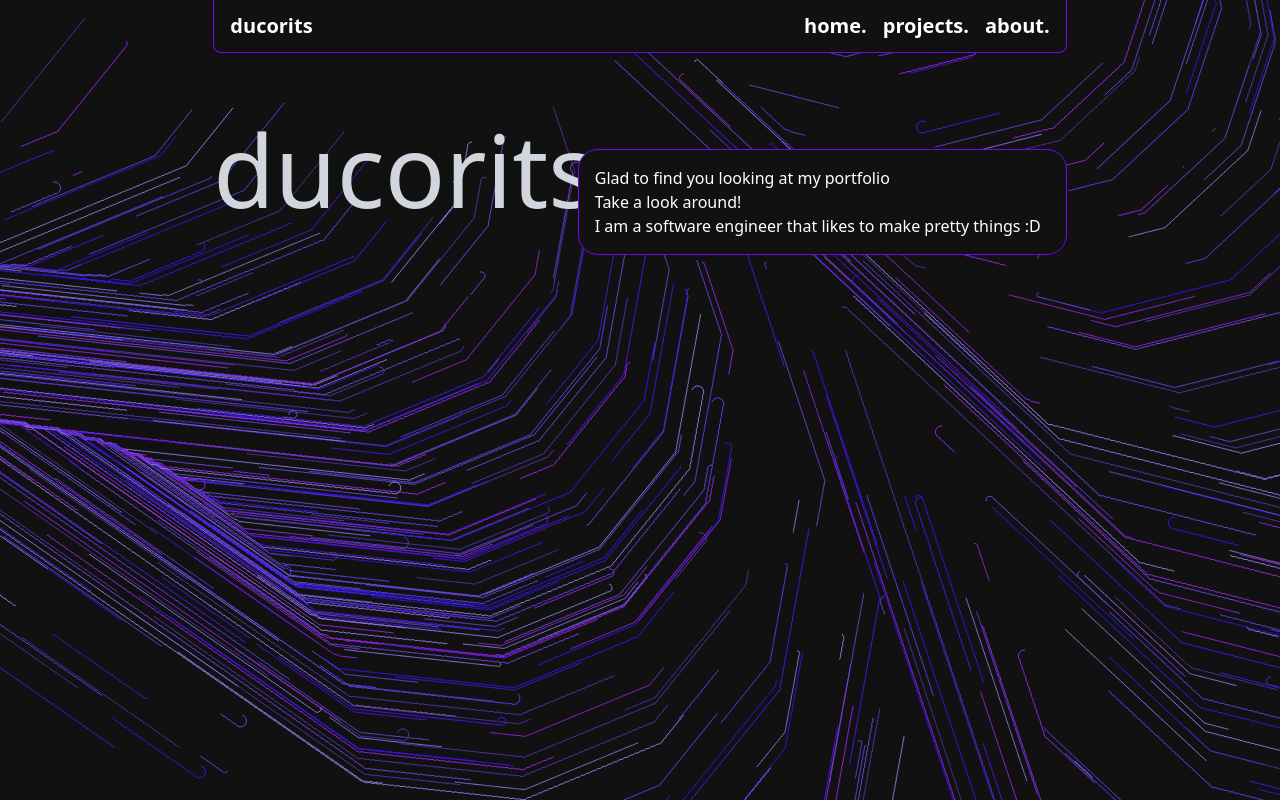
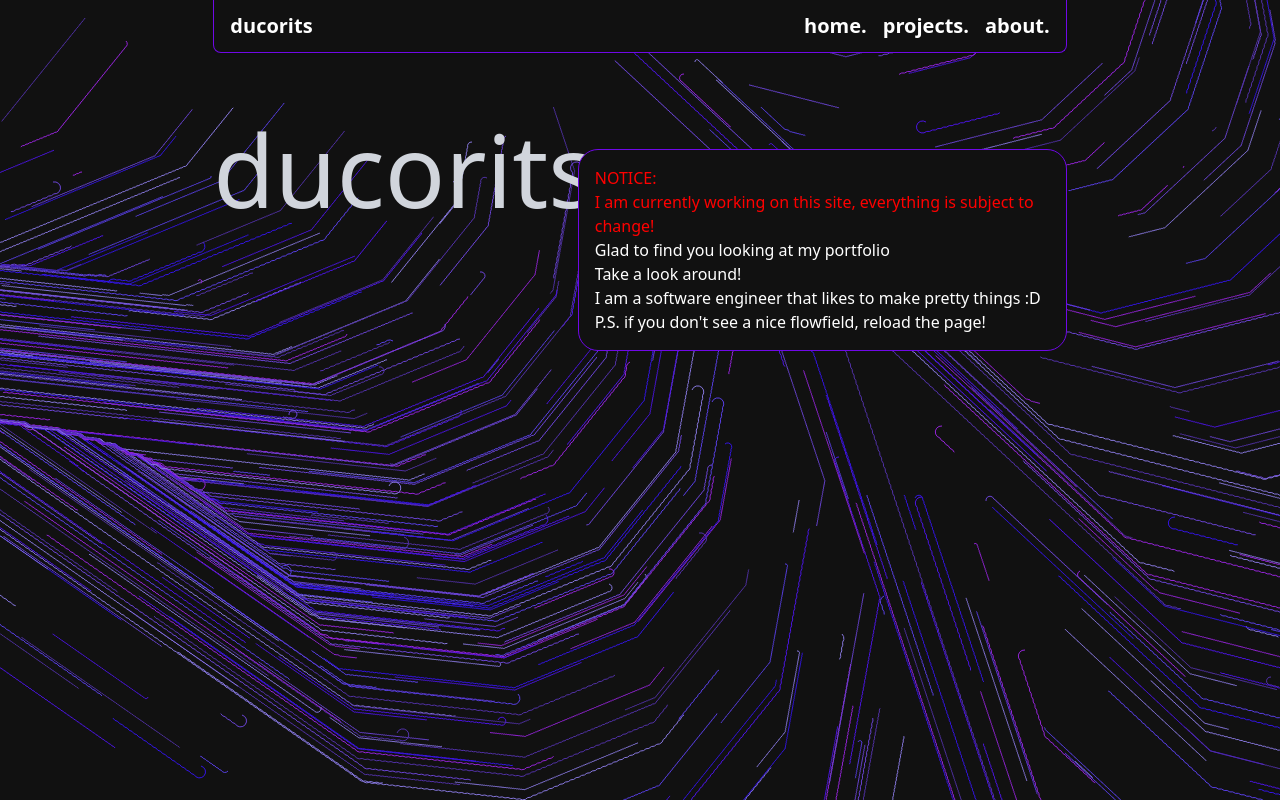
Before and after one commit to Ducorits/PortfolioV1, a SvelteKit app: page / in a window 1280 px wide. Built offline with nearby package versions, Linux system fonts and the light colour scheme.

Commit message:
Added a little wip notice

```diff
--- a/src/routes/+page.svelte
+++ b/src/routes/+page.svelte
@@ -17,8 +17,13 @@
       <div
         class="bg-[#111111] border-violet-700 border-1 rounded-[20px] h-full p-4"
       >
+        <p class="text-[red]">
+          NOTICE:<br /> I am currently working on this site, everything is subject
+          to change!
+        </p>
         <p>Glad to find you looking at my portfolio<br />Take a look around!</p>
         <p>I am a software engineer that likes to make pretty things :D</p>
+        <p>P.S. if you don't see a nice flowfield, reload the page!</p>
       </div>
     </div>
   </div>
```
